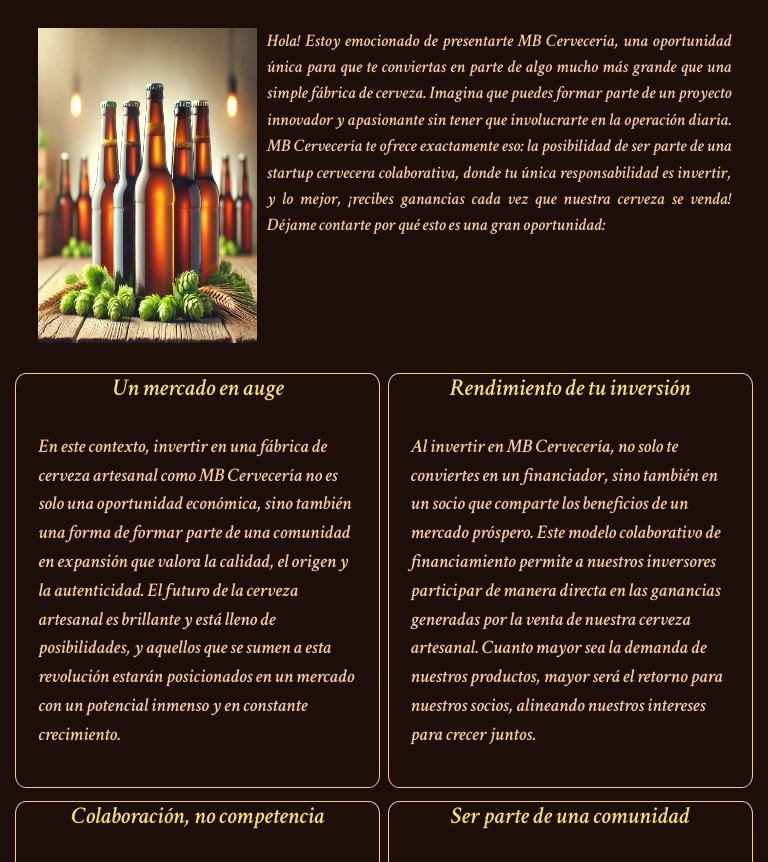
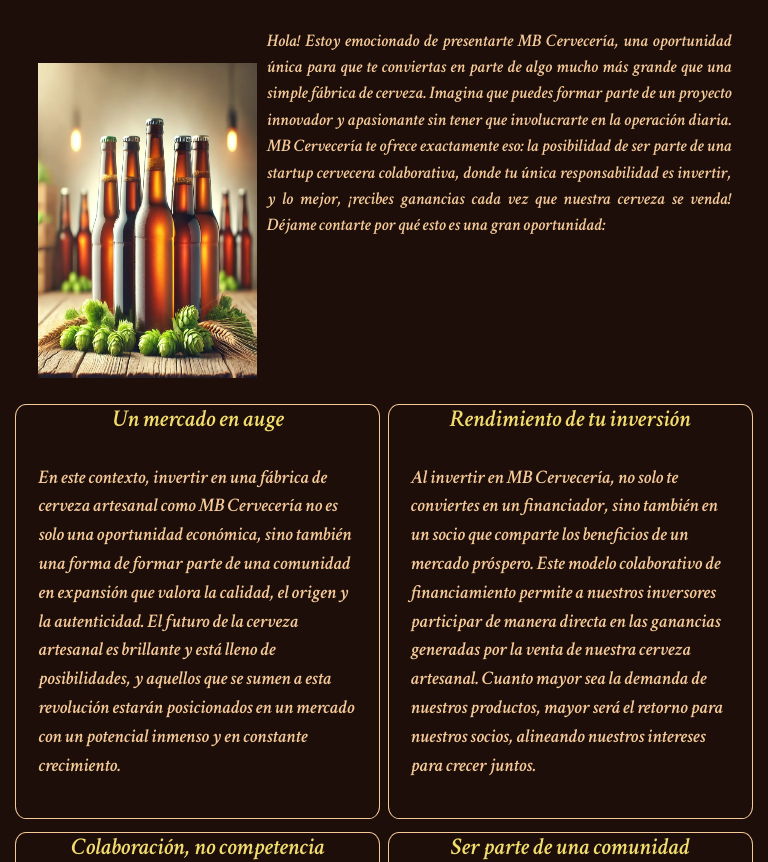
Before and after one commit to marcosbon90/proyecto_web, a plain HTML site: page html/plan_inv.html in a window 768 px wide. Shown: the part 238-1100 px from the top of the page. Drawn offline with nearby package versions, Linux system fonts and the light colour scheme.

Commit message:
entrega fina f

```diff
--- a/html/plan_inv.html
+++ b/html/plan_inv.html
@@ -48,7 +48,7 @@
             <h2 class="p-plan">Plan de Inversión</h2>
         </div>
         <div class="intro">
-            <img class="im-grid" src="../imagenes/botellas.webp" alt="botellas de cerveza de diferentes estilos">
+            <img class="im-grid resp-p" src="../imagenes/botellas.webp" alt="botellas de cerveza de diferentes estilos">
             <p class="text-grid">Hola! Estoy emocionado de presentarte MB Cervecería, una oportunidad única para que te conviertas en parte de algo mucho más grande que una simple fábrica de cerveza.
                 Imagina que puedes formar parte de un proyecto innovador y apasionante sin tener que involucrarte en la operación diaria. MB Cervecería te ofrece exactamente eso: la posibilidad de ser parte de una startup cervecera colaborativa, donde tu única responsabilidad es invertir, y lo mejor, ¡recibes ganancias cada vez que nuestra cerveza se venda!
                 Déjame contarte por qué esto es una gran oportunidad:
--- a/sass/estilo.scss
+++ b/sass/estilo.scss
@@ -439,7 +439,10 @@ footer{
         "enc3 enc4"
         "enc5 vacio";
         grid-template-columns: repeat(2, 1fr);
-
+        margin-top: 8%;
+    }
+    .resp-p{
+        margin-top: 16%;
     }
     /*elaboracion*/
     .card-elab{
```
Also changed, not shown: css/estilo.css, 1 other file.
